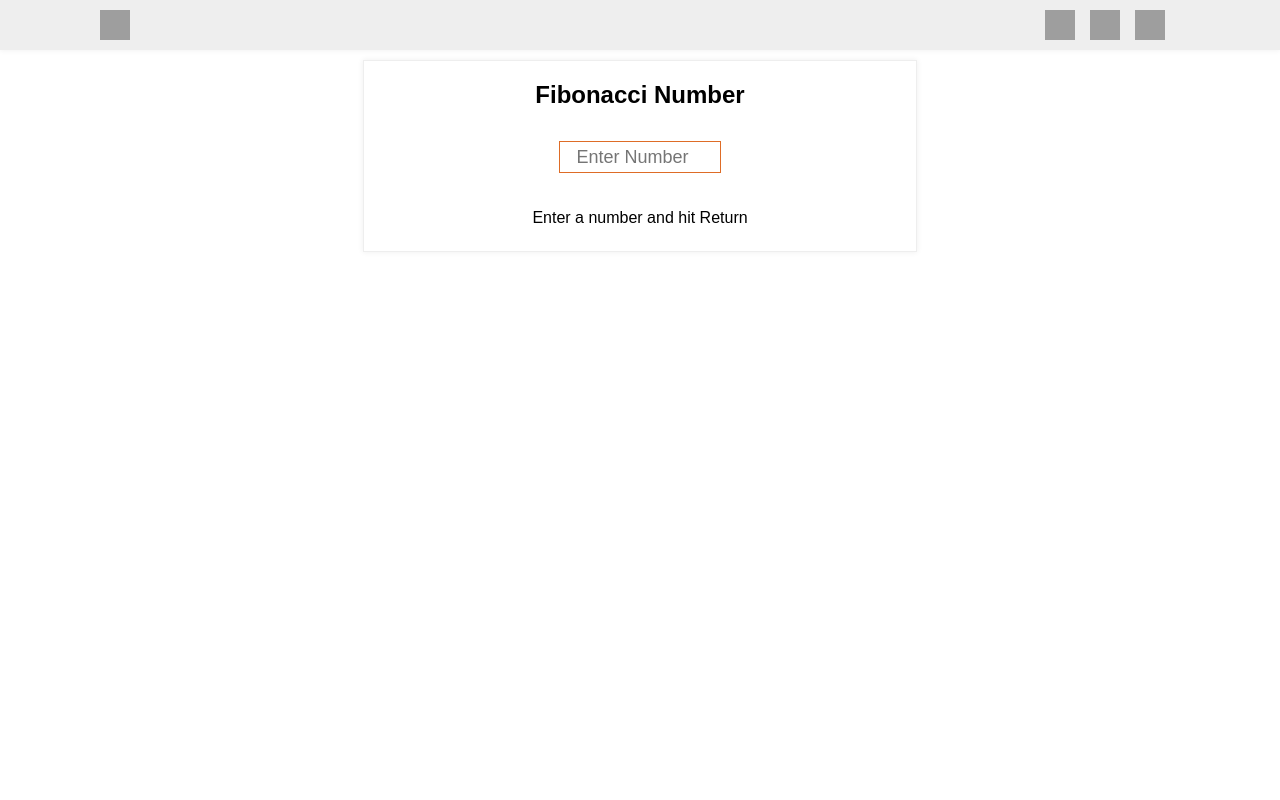
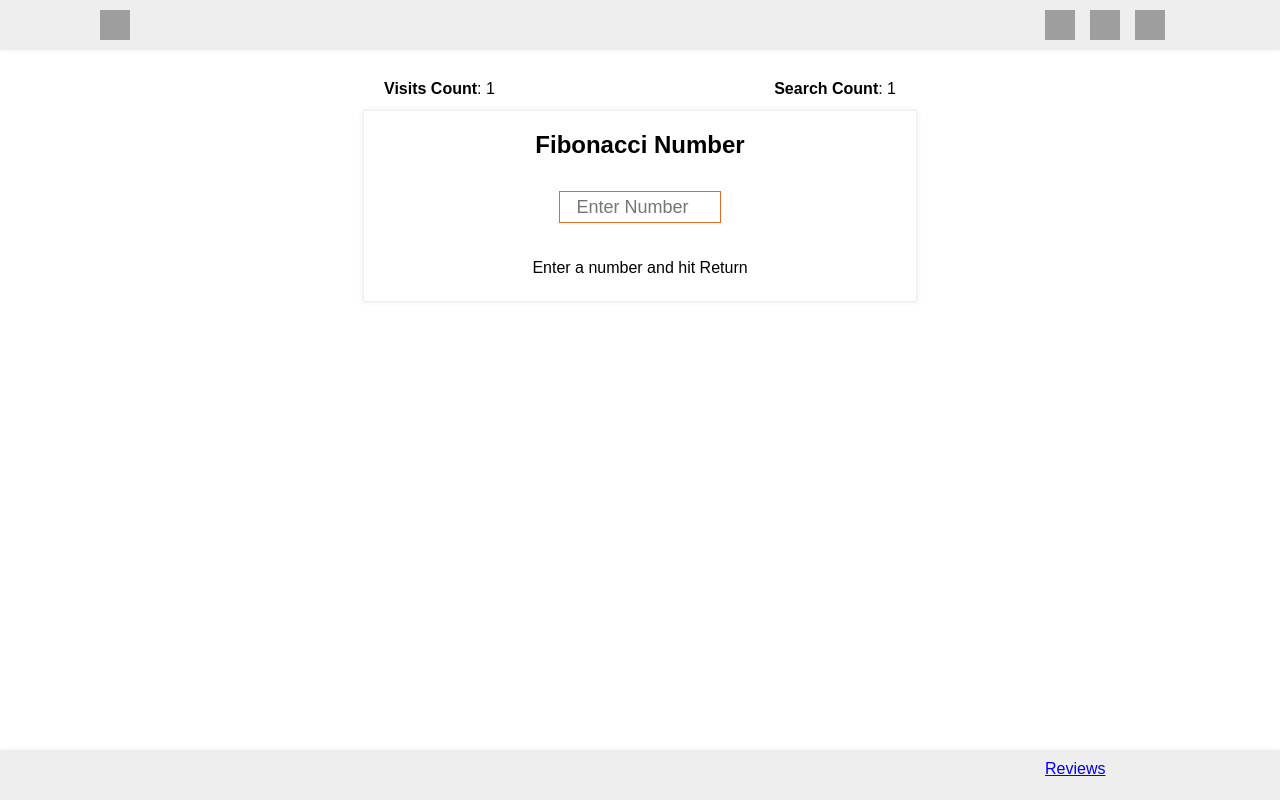
Before and after one commit to herishbrith/Fibonacci, a Django app: page / in a window 1280 px wide. Run offline with Django 3.2, Linux system fonts and the light colour scheme; tables that the repository leaves empty hold one stand-in row (values such as "Sample post"); grey boxes are pictures that could not be loaded.

Commit message:
visit count and search count added

```diff
--- /dev/null
+++ b/Compute/models.py
@@ -0,0 +1,14 @@
+from django.db import models
+
+class Count(models.Model):
+
+	countId = models.AutoField(primary_key=True)
+	visitCount = models.IntegerField()
+	searchCount = models.IntegerField()
+
+class SiteUser(models.Model):
+
+	ipId = models.AutoField(primary_key=True)
+	ipAddress = models.CharField(max_length=40)
+	visits = models.IntegerField(default=1)
+	searchCount = models.IntegerField(default=0)
--- a/Compute/templates/Compute/Fibonacci.html
+++ b/Compute/templates/Compute/Fibonacci.html
@@ -1,5 +1,14 @@
 {% extends "Compute/base.html" %}
 {% block fibonacci %}
+
+<div class="counter">
+    <div>
+		<b>Visits Count</b>: {{ visitCount }}
+	</div>
+	<div>
+		<b>Search Count</b>: {{ searchCount }}
+	</div>
+</div>
 
 <form method="post" class="fibContainer">
 	<h2>
@@ -25,12 +34,23 @@
 	</div>
 {% endif %}
 <style>
+	.counter{
+		width: 40%;
+		min-height: 30px;
+		margin:  0 auto;
+		margin-top: 80px;
+	}
+	.counter > div{
+		width: 50%;
+	}
+	.counter > div:nth-child(1){ float: left; text-align: left; }
+	.counter > div:nth-child(2){ float: right; text-align: right; }
 	.fibContainer{
 
 		width: 40%;
 		min-height: 150px;
 		margin: 0 auto;
-		margin-top: 60px;
+		margin-top: 0px;
 		border: 1px solid #eeeeee;
 		text-align: center;
 		padding: 20px;
--- a/Compute/templates/Compute/base.html
+++ b/Compute/templates/Compute/base.html
@@ -1,28 +1,7 @@
-<!DOCTYPE html>
+{% extends "base.html" %}
+{% block content %}
 
-<html lang="en">
-	<head>
-		<meta charset="utf-8">
-		<title>Fibonnaci number</title>
+	{% block fibonacci %}
 
-		<style>
-			*{
-				padding: 0;
-				height: 0;
-				margin: 0;
-				outline: none;
-				font-family: sans-serif;
-			}
-			.clear{
-				clear: both;
-			}
-		</style>
-	</head>
-
-	<body>
-		{% include "Compute/header.html" %}
-		{% block fibonacci %}
-
-		{% endblock %}
-	</body>
-</html>
+	{% endblock %}
+{% endblock %}
--- a/Compute/urls.py
+++ b/Compute/urls.py
@@ -5,5 +5,6 @@ from django.conf import settings
 
 urlpatterns = [
 
-	url(r'^$', views.computeNthNumber, name='computeNthNumber'),
-] + static(settings.STATIC_URL, document_root=settings.STATIC_ROOT)
+	url(r'^$', views.computeNthNumber, name='compute'),
+	url(r'^reviews$', views.attendReviews, name='reviews'),
+]
--- a/Compute/views.py
+++ b/Compute/views.py
@@ -1,17 +1,57 @@
 from django.shortcuts import render, redirect
 from django.views.decorators.csrf import csrf_exempt
 from Compute.forms import NumberForm
+from Compute.models import Count, SiteUser
 from time import time
 
 @csrf_exempt
 def computeNthNumber(request):
 
+	# Get the IP of the requesting user using the following lambda
+	getAddress = lambda req: request.META.get('HTTP_X_FORWARDED_FOR')\
+	if request.META.get('HTTP_X_FORWARDED_FOR')\
+	else request.META.get('REMOTE_ADDR')
+
+	# Get the visitor count
+	count = Count.objects.get(pk=1)
+
+	# if the request method is GET, get a blank form
+	form = NumberForm()
+
+	# Make a pageDict to hold the counts
+	pageDict = {
+
+		"visitCount": str(count.visitCount),
+		"searchCount": str(count.searchCount),
+		"form": form
+	}
+
 	if request.method == "GET":
 
-		# if the request method is GET, get a blank form
-		form = NumberForm()
-		return render(request, "Compute/Fibonacci.html", {"form": form})
+		# Create response object
+		response = render(request, "Compute/Fibonacci.html", pageDict)
 
+		try:
+
+			IP_DATA = str(getAddress(request))
+			user, firstVisit = SiteUser.objects.get_or_create(ipAddress=IP_DATA)
+
+			# Increase the visit count of the IP user if it's not his first visit
+			if not firstVisit: user.visits += 1; user.save()
+
+		except Exception, e: print e
+
+		# Get cookie from the browser
+		try: cookie = request.COOKIES["count"]
+
+		except:
+
+			# pass cookie along with response object
+			response.set_cookie('count', True, max_age=86400)
+
+			# Increase the user visit count on every GET request
+			count.visitCount += 1; count.save()
+		return response
 
 	elif request.method == "POST":
 
@@ -22,6 +62,21 @@ def computeNthNumber(request):
 
 			data = form.data
 			pos = int(data["nthNumber"])
+
+			# Increase the search count
+			count
+
+			try:
+
+				IP_DATA = str(getAddress(request))
+				user, firstVisit = SiteUser.objects.get_or_create(ipAddress=IP_DATA)
+
+				# Increase the search count of the IP user
+				user.searchCount += 1; user.save()
+
+			except Exception, e: print e
+
+			# Lambda function to get the ordinal of a number
 			ordinal = lambda n: "%d%s" % (n,"tsnrhtdd"[(n/10%10!=1)*(n%10<4)*n%10::4])
 			start = time() # time to calculate the processing time
 			x, y, z = 0, 1, 1
@@ -32,8 +87,20 @@ def computeNthNumber(request):
 				x = y
 				y = z
 			stop = time() - start
-			return render(request, "Compute/Fibonacci.html", {"result": z, "form": form, "time": stop, "ordinal": ordinal(pos)})
 
-		else: return render(request, "Compute/Fibonacci.html", {"form": form})
+			# Create the pageDict variables
+			pageDict["result"] = z
+			pageDict["time"] = stop
+			pageDict["ordinal"] = ordinal(pos)
+			return render(request, "Compute/Fibonacci.html", pageDict)
+
+		else: return render(request, "Compute/Fibonacci.html", pageDict)
 
 	else: return redirect("computeNthNumber")
+
+@csrf_exempt
+def attendReviews(request):
+
+	if request.method == "GET":
+
+		pass
--- a/Fibonacci/urls.py
+++ b/Fibonacci/urls.py
@@ -18,5 +18,5 @@ from django.contrib import admin
 
 urlpatterns = [
 
-	url(r'^$', include('Compute.urls')),
+	url(r'^', include('Compute.urls', namespace="Compute")),
 ]
--- /dev/null
+++ b/templates/base.html
@@ -0,0 +1,29 @@
+<!DOCTYPE html>
+
+<html lang="en">
+	<head>
+		<meta charset="utf-8">
+		<title>Fibonnaci number</title>
+
+		<style>
+			*{
+				padding: 0;
+				height: 0;
+				margin: 0;
+				outline: none;
+				font-family: sans-serif;
+			}
+			.clear{
+				clear: both;
+			}
+		</style>
+	</head>
+
+	<body>
+		{% include "header.html" %}
+		{% block content %}
+
+		{% endblock %}
+		{% include "footer.html" %}
+	</body>
+</html>
--- /dev/null
+++ b/templates/footer.html
@@ -0,0 +1,27 @@
+<footer class="clear">
+	<div>
+		<a href="{% url 'Compute:reviews' %}" class="reviews">Reviews</a>
+	</div>
+</footer>
+<style>
+	footer{
+
+		height: 50px;
+		background-color: #eeeeee;
+		position: fixed;
+		width: 100%;
+		left: 0;
+		bottom: 0;
+		box-shadow: 0px 0px 6px 0px #eee;
+	}
+	.reviews {
+
+		list-style: none;
+		padding: 0;
+		width: 135px;
+		height: 40px;
+		position: absolute;
+		right: 100px;
+		top: 10px;
+	}
+</style>
--- /dev/null
+++ b/templates/header.html
@@ -0,0 +1,69 @@
+<header class="clear">
+	<div class="container">
+		<div class="home">
+			<a rel="shortcut icon" href="https://en.wikipedia.org/wiki/Fibonacci_number">
+				<img src="http://icons.iconarchive.com/icons/sykonist/popular-sites/256/Wikipedia-icon.png" alt="Wiki" class="logo">
+			</a>
+		</div>
+		<ul class="links">
+			<li>
+				<a rel="shortcut icon" href="/">
+					<img src="http://downloadicons.net/sites/default/files/home-home-icon-90085.png" alt="Home" class="logo">
+				</a>
+			</li>
+			<li>
+				<a rel="shortcut icon" href="https://github.com/herishbrith/Fibonacci">
+					<img src="http://www.freeiconspng.com/uploads/github-logo-icon-30.png" alt="GitHub" class="logo">
+				</a>
+			</li>
+			<li>
+				<a rel="shortcut icon" href="https://linkedin.com/in/harsh-bhardwaj-a555aa39">
+					<img src="http://image.flaticon.com/icons/png/512/34/34227.png" alt="Linkedin" class="logo">
+				</a>
+			</li>
+		</ul>
+	</div>
+</header>
+<style>
+	header{
+
+		height: 50px;
+		background-color: #eeeeee;
+		position: fixed;
+		width: 100%;
+		left: 0;
+		top: 0;
+		box-shadow: 0px 0px 6px 0px #eee;
+	}
+	.links, .links li{
+
+		list-style: none;
+		padding: 0;
+	}
+	.links{
+
+		width: 135px;
+		height: 40px;
+		position: absolute;
+		right: 100px;
+		top: 10px;
+	}
+	.links li{
+
+		width: 40px;
+		height: 40px;
+		float: left;
+		margin-right: 5px;
+	}
+	.logo{
+
+		height: 30px;
+		width: 30px;
+	}
+	.home{
+
+		position: absolute;
+		left: 100px;
+		top: 10px;
+	}
+</style>
```
Also changed, not shown: 1 other file.
